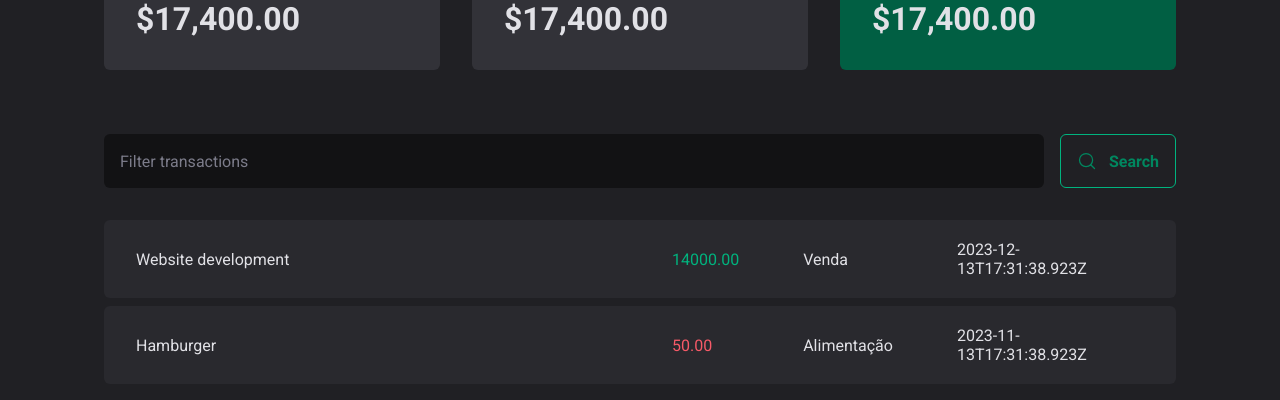
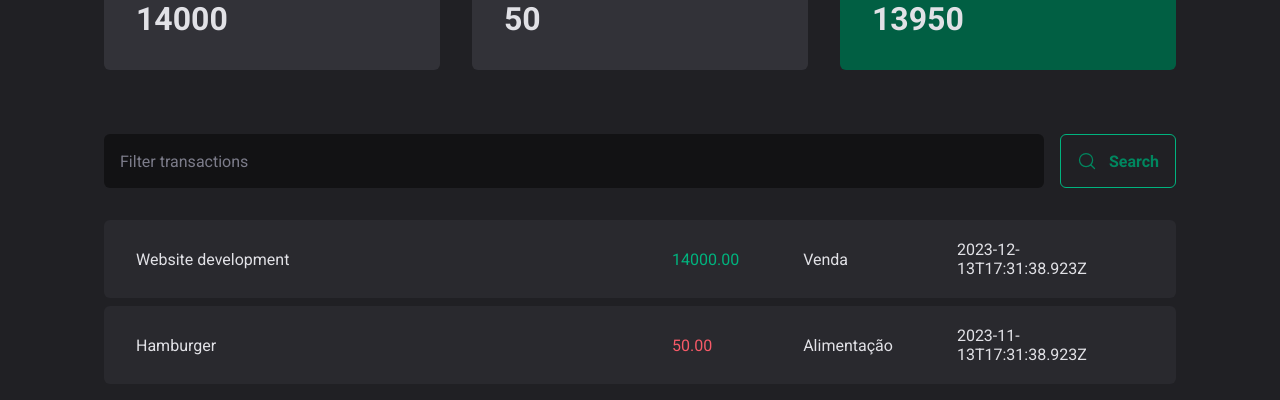
Before and after one commit to gcrozariol/dt-money-react, a React (Vite) app: page / in a window 1280 px wide. Shown: the top 400 px of the page. Built offline with nearby package versions, Linux system fonts and the light colour scheme; data requests are answered from the project's data file.

Commit message:
Calculate and format transactions summary

```diff
--- a/src/components/Summary/index.tsx
+++ b/src/components/Summary/index.tsx
@@ -1,10 +1,31 @@
 // import { useContext } from 'react'
 // import { TransactionsContext } from '../../contexts/TransactionsContext'
+import { useContext } from 'react'
+import { TransactionsContext } from '../../contexts/TransactionsContext'
 import { SummaryCard, SummaryContainer } from './styles'
 import { ArrowCircleUp, ArrowCircleDown, CurrencyDollar } from 'phosphor-react'
 
 export function Summary() {
-  // const { transactions } = useContext(TransactionsContext)
+  const { transactions } = useContext(TransactionsContext)
+
+  const summary = transactions.reduce(
+    (acc, transaction) => {
+      if (transaction.type === 'income') {
+        acc.income += transaction.price
+        acc.total += transaction.price
+      } else {
+        acc.outcome += transaction.price
+        acc.total -= transaction.price
+      }
+
+      return acc
+    },
+    {
+      income: 0,
+      outcome: 0,
+      total: 0,
+    },
+  )
 
   return (
     <SummaryContainer>
@@ -13,7 +34,7 @@
           <span>Entradas</span>
           <ArrowCircleUp size={32} color="#00B37E" />
         </header>
-        <strong>$17,400.00</strong>
+        <strong>{summary.income}</strong>
       </SummaryCard>
 
       <SummaryCard>
@@ -21,7 +42,7 @@
           <span>Saídas</span>
           <ArrowCircleDown size={32} color="#F75A68" />
         </header>
-        <strong>$17,400.00</strong>
+        <strong>{summary.outcome}</strong>
       </SummaryCard>
 
       <SummaryCard variant="green">
@@ -29,7 +50,7 @@
           <span>Total</span>
           <CurrencyDollar size={32} color="#FFF" />
         </header>
-        <strong>$17,400.00</strong>
+        <strong>{summary.total}</strong>
       </SummaryCard>
     </SummaryContainer>
   )
```
